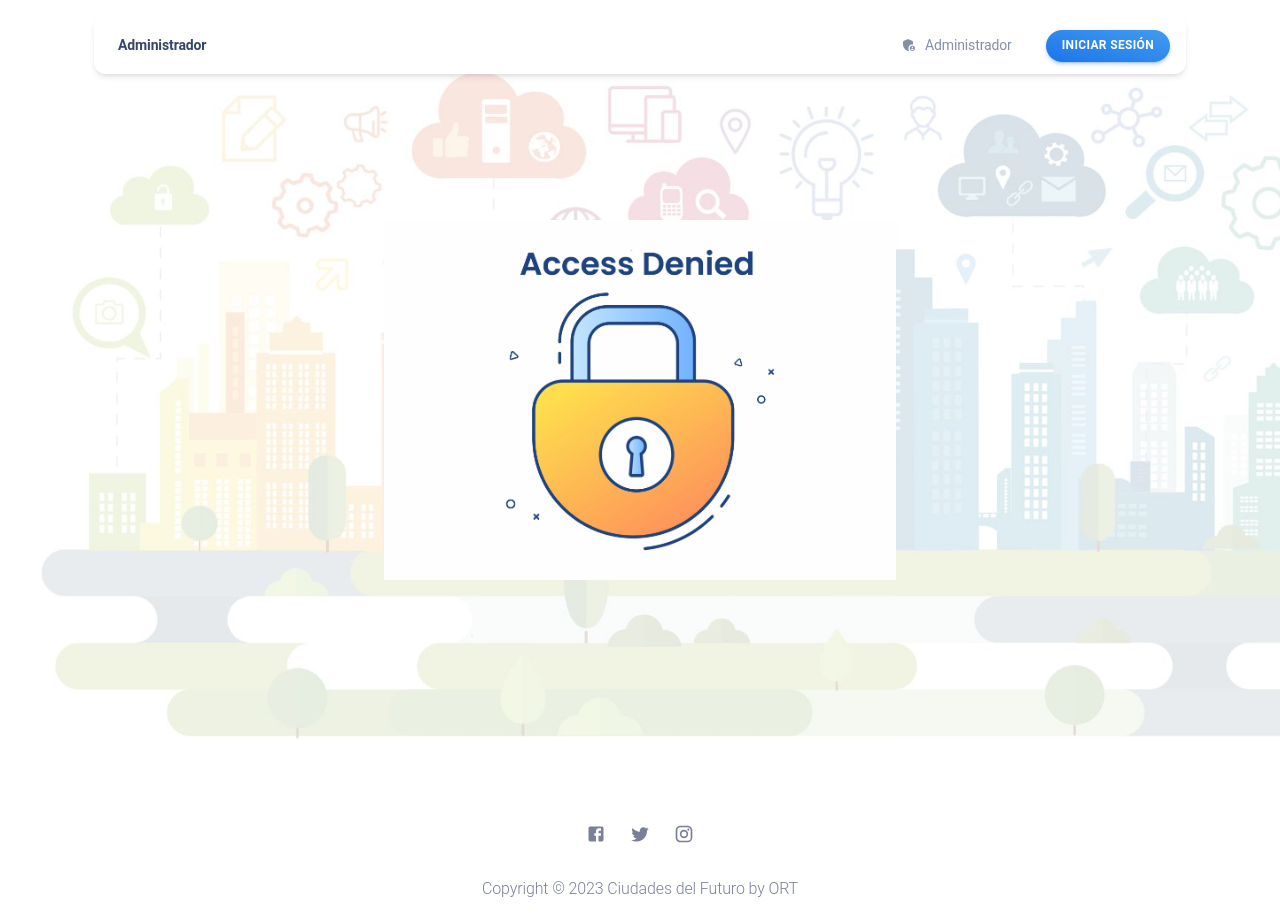
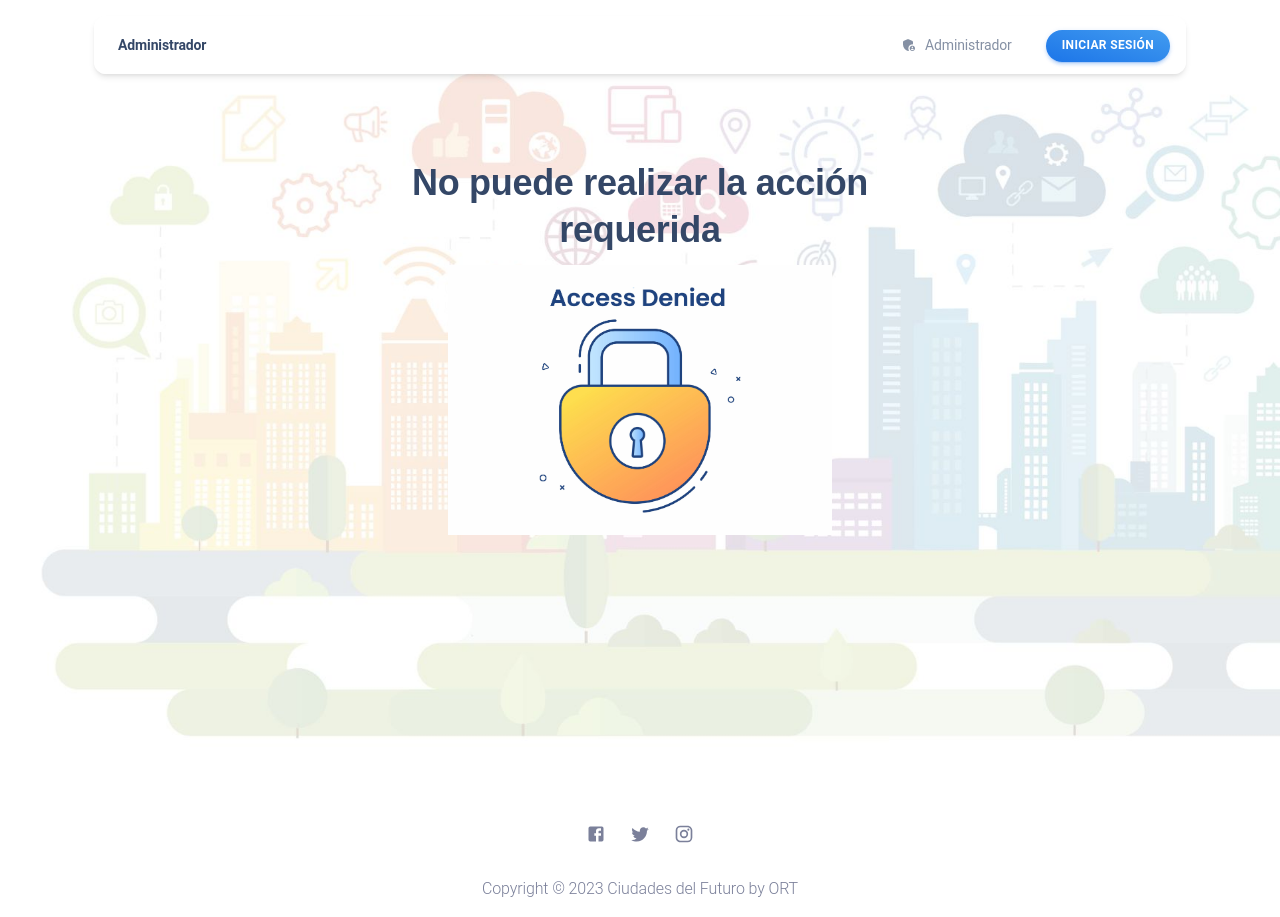
Before and after one commit to ModuloUsuariosRespirAR/ModuloUsuariosRespirAR-Front, a React (Create React App) app: page /pages/access-denied in a window 1280 px wide. Built offline with nearby package versions, Linux system fonts and the light colour scheme.

Commit message:
Modificación access denied

```diff
--- a/src/pages/LandingPages/AccessDenied/index.js
+++ b/src/pages/LandingPages/AccessDenied/index.js
@@ -1,4 +1,4 @@
-import { Box } from "@mui/material";
+import { Box, Typography } from "@mui/material";
 
 import accessDenied from "../../../assets/images/accessDenied.jpeg";
 
@@ -9,8 +9,9 @@ function AccessDenied() {
     <>
       <BaseLayout
         children={
+          <>
             <Box
-            minHeight="80vh"
+              minHeight="60vh"
               sx={{
                 backgroundImage: ({
                   functions: { linearGradient, rgba },
@@ -20,12 +21,19 @@ function AccessDenied() {
                     rgba(gradients.dark.main, 0),
                     rgba(gradients.dark.state, 0)
                   )}, url(${accessDenied})`,
-              backgroundSize: "40%",
+                backgroundSize: "30%",
                 backgroundPositionY: "center",
                 backgroundPositionX: "center",
                 backgroundRepeat: "no-repeat",
               }}
-          />
+            >
+              {" "}
+              <Typography variant="h2" component="h2" align="center" mt={20}>
+                No puede realizar la acción <br />
+                requerida
+              </Typography>
+            </Box>
+          </>
         }
       ></BaseLayout>
     </>
--- a/src/pages/UserModification/index.js
+++ b/src/pages/UserModification/index.js
@@ -119,8 +119,7 @@ function UserModification() {
 
   const handleSubmit = async (event) => {
     event.preventDefault();
-    let error = "";
-    let errorString = "";
+    let error = [""];
 
     if (
       selectedValue !== null &&
@@ -130,15 +129,18 @@ function UserModification() {
       selectedValue.map(async (rol) => {
         let result = await assignRol(token, accesstoken, userId, rol);
 
-        if (JSON.stringify(result).includes("401")) {
+        if (
+          JSON.stringify(result).includes("401") ||
+          JSON.stringify(result).includes("403")
+        ) {
           navigate("/pages/access-denied");
-          error = new Error("Sin permisos");
-          errorString = JSON.stringify(error);
-          throw error;
+          error.push("Sin permisos");
         }
       });
     }
-    if (errorString === null || errorString === "") {
+
+    console.log("error", error);
+    if (error === null || error === "") {
       try {
         if (token !== null) {
           const result = await userModification(
```
Lines whose indentation alone changed are shown as unchanged.
